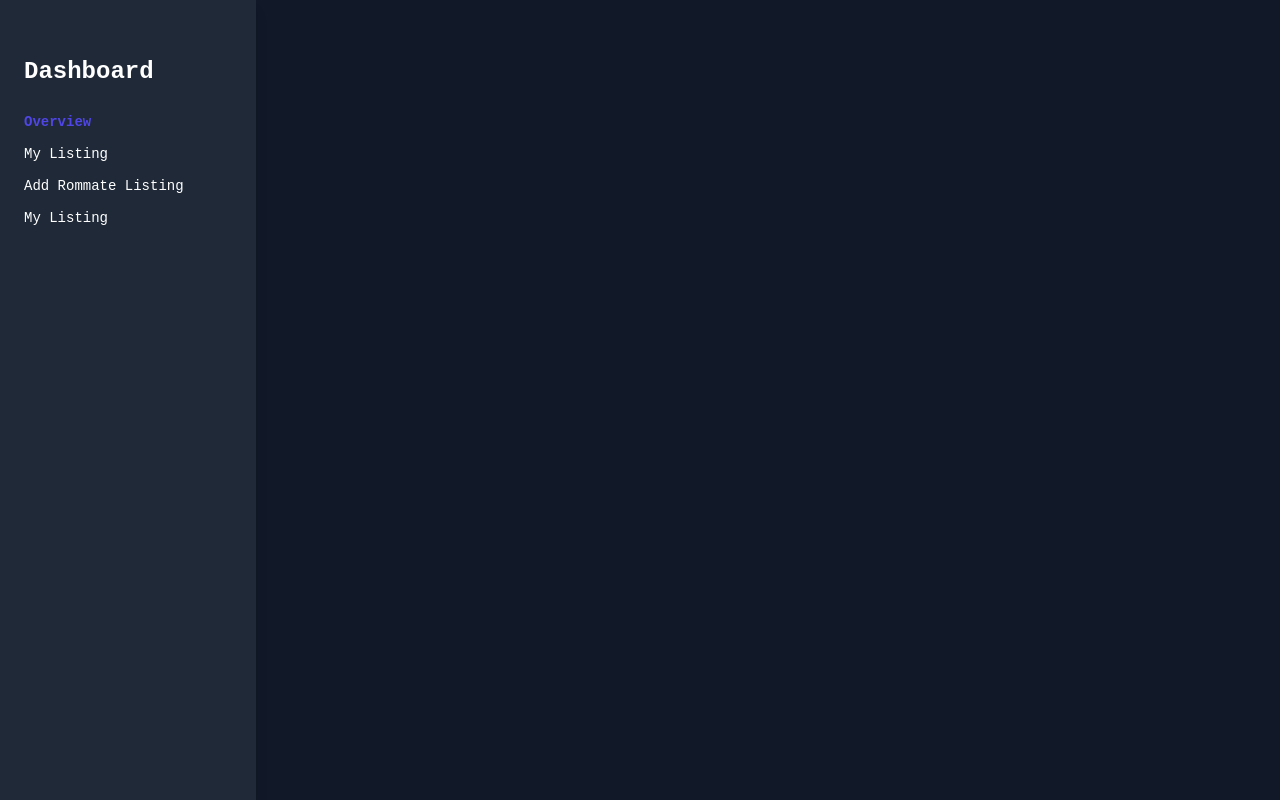
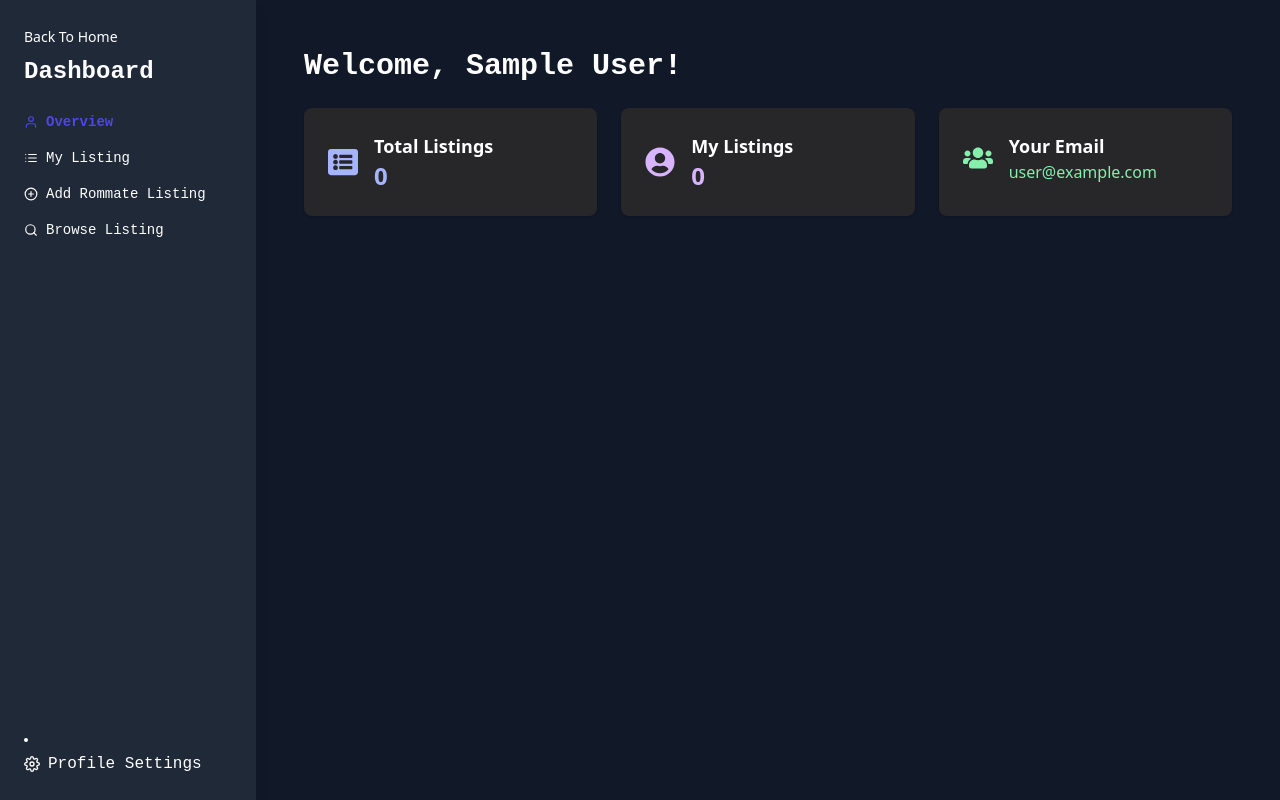
Before and after one commit to mohammadsanvi/roomsy-nest-client-site, a React (Vite) app: page /dashboard in a window 1280 px wide. Built offline with nearby package versions, Linux system fonts and the light colour scheme; no server answers; sample sign-in values are in the browser's storage.

Commit message:
added dashboard layout

```diff
--- a/src/Layouts/Dashboard/DashboardLayout.jsx
+++ b/src/Layouts/Dashboard/DashboardLayout.jsx
@@ -1,15 +1,15 @@
-import { NavLink, Outlet } from 'react-router-dom';
+import { Link, NavLink, Outlet } from 'react-router-dom';
 import { useState } from 'react';
-import { FiMenu, FiX } from 'react-icons/fi';
+import { FiMenu, FiX, FiUser, FiList, FiPlusCircle, FiSearch, FiSettings } from 'react-icons/fi';
 
 const DashboardLayout = () => {
   const [isOpen, setIsOpen] = useState(false);
 
   return (
-    <div className="flex min-h-screen relative">
+    <div className="flex">
 
       {/* 🟢 Mobile Menu Toggle Button */}
-      <div className="md:hidden absolute top-4 left-4 z-50">
+      <div className="md:hidden fixed top-4 left-4 z-50">
         <button
           onClick={() => setIsOpen(!isOpen)}
           className="text-2xl text-indigo-600 dark:text-white focus:outline-none"
@@ -20,65 +20,80 @@ const DashboardLayout = () => {
 
       {/* 🟡 Sidebar */}
       <aside
-        className={`fixed md:static min-h-screen top-0 left-0 w-64 bg-white dark:bg-gray-800 p-6 shadow-lg z-40 transform transition-transform duration-300 ease-in-out
+        className={`fixed h-screen top-0 left-0 w-64 bg-white dark:bg-gray-800 p-6 shadow-lg z-40 transform transition-transform duration-300 ease-in-out
           ${isOpen ? 'translate-x-0' : '-translate-x-full'} md:translate-x-0`}
       >
-        <h2 className="text-2xl font-bold mb-6 text-indigo-600 dark:text-white mt-8">Dashboard</h2>
-        <ul className="space-y-3 text-sm">
+        <Link className='btn-primary text-sm mt-5 btn' to='/'>Back To Home</Link>
+        <h2 className="text-2xl font-bold mb-6 text-indigo-600 dark:text-white mt-2">Dashboard</h2>
+        <ul className="space-y-4 text-sm">
           <li>
             <NavLink
               to="/dashboard"
               end
               className={({ isActive }) =>
-                `block hover:text-indigo-600 dark:hover:text-indigo-400 ${
+                `flex items-center gap-2 hover:text-indigo-600 dark:hover:text-indigo-400 ${
                   isActive ? 'text-indigo-600 font-bold' : ''
                 }`
               }
             >
-              Overview
+              <FiUser /> Overview
             </NavLink>
           </li>
           <li>
             <NavLink
               to="/dashboard/my-listing"
               className={({ isActive }) =>
-                `block hover:text-indigo-600 dark:hover:text-indigo-400 ${
+                `flex items-center gap-2 hover:text-indigo-600 dark:hover:text-indigo-400 ${
                   isActive ? 'text-indigo-600 font-bold' : ''
                 }`
               }
             >
-              My Listing
+              <FiList /> My Listing
             </NavLink>
           </li>
           <li>
             <NavLink
               to="/dashboard/find-rommate"
               className={({ isActive }) =>
-                `block hover:text-indigo-600 dark:hover:text-indigo-400 ${
+                `flex items-center gap-2 hover:text-indigo-600 dark:hover:text-indigo-400 ${
                   isActive ? 'text-indigo-600 font-bold' : ''
                 }`
               }
             >
-              Add Rommate Listing
+              <FiPlusCircle /> Add Rommate Listing
             </NavLink>
           </li>
           <li>
             <NavLink
-              to="/dashboard/my-items"
+              to="/dashboard/browse-listing"
               className={({ isActive }) =>
-                `block hover:text-indigo-600 dark:hover:text-indigo-400 ${
+                `flex items-center gap-2 hover:text-indigo-600 dark:hover:text-indigo-400 ${
                   isActive ? 'text-indigo-600 font-bold' : ''
                 }`
               }
             >
-              My Listing
+              <FiSearch /> Browse Listing
             </NavLink>
           </li>
         </ul>
+        <div className="absolute bottom-6 left-6">
+         <li>
+            <NavLink
+              to="/dashboard/profile-settings"
+              className={({ isActive }) =>
+                `flex items-center gap-2 hover:text-indigo-600 dark:hover:text-indigo-400 ${
+                  isActive ? 'text-indigo-600 font-bold' : ''
+                }`
+              }
+            >
+              <FiSettings /> Profile Settings
+            </NavLink>
+          </li>
+          </div>
       </aside>
 
       {/* 🔵 Main Content Area */}
-      <main className="flex-1 p-6 bg-gray-50 dark:bg-gray-900 text-gray-900 dark:text-white ml-0 md:ml-64">
+      <main className="flex-1 md:ml-64 p-6 bg-gray-50 dark:bg-gray-900 text-gray-900 dark:text-white min-h-screen">
         <Outlet />
       </main>
     </div>
--- /dev/null
+++ b/src/Pages/Dashboard/Overview.jsx
@@ -0,0 +1,77 @@
+import { useEffect, useState, useContext } from 'react';
+import { AuthContext } from '../../Components/AuthContext/AuthContext';
+import { Helmet } from 'react-helmet-async';
+import { FaUsers, FaListAlt, FaUserCircle } from 'react-icons/fa';
+import LoadingSpinner from '../../Components/LoadingSpinner/LoadingSpinner';
+
+const Overview = () => {
+  const { user,loading } = useContext(AuthContext);
+  const [allItemsCount, setAllItemsCount] = useState(0);
+  const [myItemsCount, setMyItemsCount] = useState(0);
+
+  useEffect(() => {
+    // Fetch total items
+    fetch('https://roomsy-nest-server-site.vercel.app/roommate-listings')
+      .then(res => res.json())
+      .then(data => setAllItemsCount(data.length));
+
+    // Fetch my items
+    fetch(`https://roomsy-nest-server-site.vercel.app/my-listings?email=${user.email}`)
+      .then(res => res.json())
+      .then(data => setMyItemsCount(data.length));
+  }, [user.email]);
+
+  if(loading){
+    <>
+    <LoadingSpinner></LoadingSpinner>
+    </>
+  }
+
+  return (
+    <>
+      <Helmet>
+        <title>Dashboard | Overview</title>
+      </Helmet>
+
+      <div className="p-6">
+        <h2 className="text-3xl font-bold mb-6 text-indigo-600 dark:text-white">
+          Welcome, {user.displayName || 'Romsy Nest Dashboard'}!
+        </h2>
+
+        <div className="grid grid-cols-1 md:grid-cols-2 lg:grid-cols-3 gap-6">
+          <div className="bg-white dark:bg-zinc-800 p-6 rounded-lg shadow hover:shadow-md transition">
+            <div className="flex items-center gap-4">
+              <FaListAlt className="text-3xl text-indigo-500 dark:text-indigo-300" />
+              <div>
+                <p className="text-lg font-semibold text-gray-700 dark:text-white">Total Listings</p>
+                <p className="text-2xl font-bold text-indigo-600 dark:text-indigo-300">{allItemsCount}</p>
+              </div>
+            </div>
+          </div>
+
+          <div className="bg-white dark:bg-zinc-800 p-6 rounded-lg shadow hover:shadow-md transition">
+            <div className="flex items-center gap-4">
+              <FaUserCircle className="text-3xl text-purple-500 dark:text-purple-300" />
+              <div>
+                <p className="text-lg font-semibold text-gray-700 dark:text-white">My Listings</p>
+                <p className="text-2xl font-bold text-purple-600 dark:text-purple-300">{myItemsCount}</p>
+              </div>
+            </div>
+          </div>
+
+          <div className="bg-white dark:bg-zinc-800 p-6 rounded-lg shadow hover:shadow-md transition">
+            <div className="flex items-center gap-4">
+              <FaUsers className="text-3xl text-green-500 dark:text-green-300" />
+              <div>
+                <p className="text-lg font-semibold text-gray-700 dark:text-white">Your Email</p>
+                <p className="text-base font-medium text-green-600 dark:text-green-300">{user.email}</p>
+              </div>
+            </div>
+          </div>
+        </div>
+      </div>
+    </>
+  );
+};
+
+export default Overview;
--- a/src/Pages/MyLIstings/MyListings.jsx
+++ b/src/Pages/MyLIstings/MyListings.jsx
@@ -102,7 +102,7 @@ const MyListings = () => {
                   <td className="p-4">{item.roomType}</td>
                   <td className="p-4">
                     <div className="flex gap-2 flex-wrap">
-                      <Link to={`/my-listing/${item._id}`}>
+                      <Link to={`${item._id}`}>
                         <button className="px-3 py-1 rounded bg-blue-600 text-white hover:bg-blue-700 transition">
                           Update
                         </button>
--- a/src/router/Router.jsx
+++ b/src/router/Router.jsx
@@ -15,6 +15,7 @@ import DashboardLayout from "../Layouts/Dashboard/DashboardLayout";
 import AboutUs from "../Pages/AboutUs/AboutUs";
 import Contact from "../Pages/Contact/Contact";
 import Support from "../Pages/Support/Support";
+import Overview from "../Pages/Dashboard/OverView";
 
 export const router = createBrowserRouter([
   {
@@ -126,7 +127,7 @@ export const router = createBrowserRouter([
         ),
       },
       {
-        path: "my-listing/:id",
+        path: "/dashboard/my-listing/:id",
         hasErrorBoundary: <LoadingSpinner></LoadingSpinner>,
         loader: ({ params }) =>
           fetch(
@@ -138,6 +139,30 @@ export const router = createBrowserRouter([
           </PrivateRoute>
         ),
       },
+       {
+        path: "/dashboard/browse-listing",
+        loader: () =>
+          fetch("https://roomsy-nest-server-site.vercel.app/roommate-listings"),
+        hasErrorBoundary: <LoadingSpinner></LoadingSpinner>,
+        Component: BrowseListing,
+      },
+      {
+        path: "browse-listing-details/:id",
+        hasErrorBoundary: <LoadingSpinner></LoadingSpinner>,
+        loader: ({ params }) =>
+          fetch(
+            `https://roomsy-nest-server-site.vercel.app/roommate-listings/${params.id}`
+          ),
+        element: (
+          <PrivateRoute>
+            <ListingDetails />
+          </PrivateRoute>
+        )
+      },
+      {
+        path:"/dashboard",
+        Component:Overview
+      }
 
     ],
   },
```
